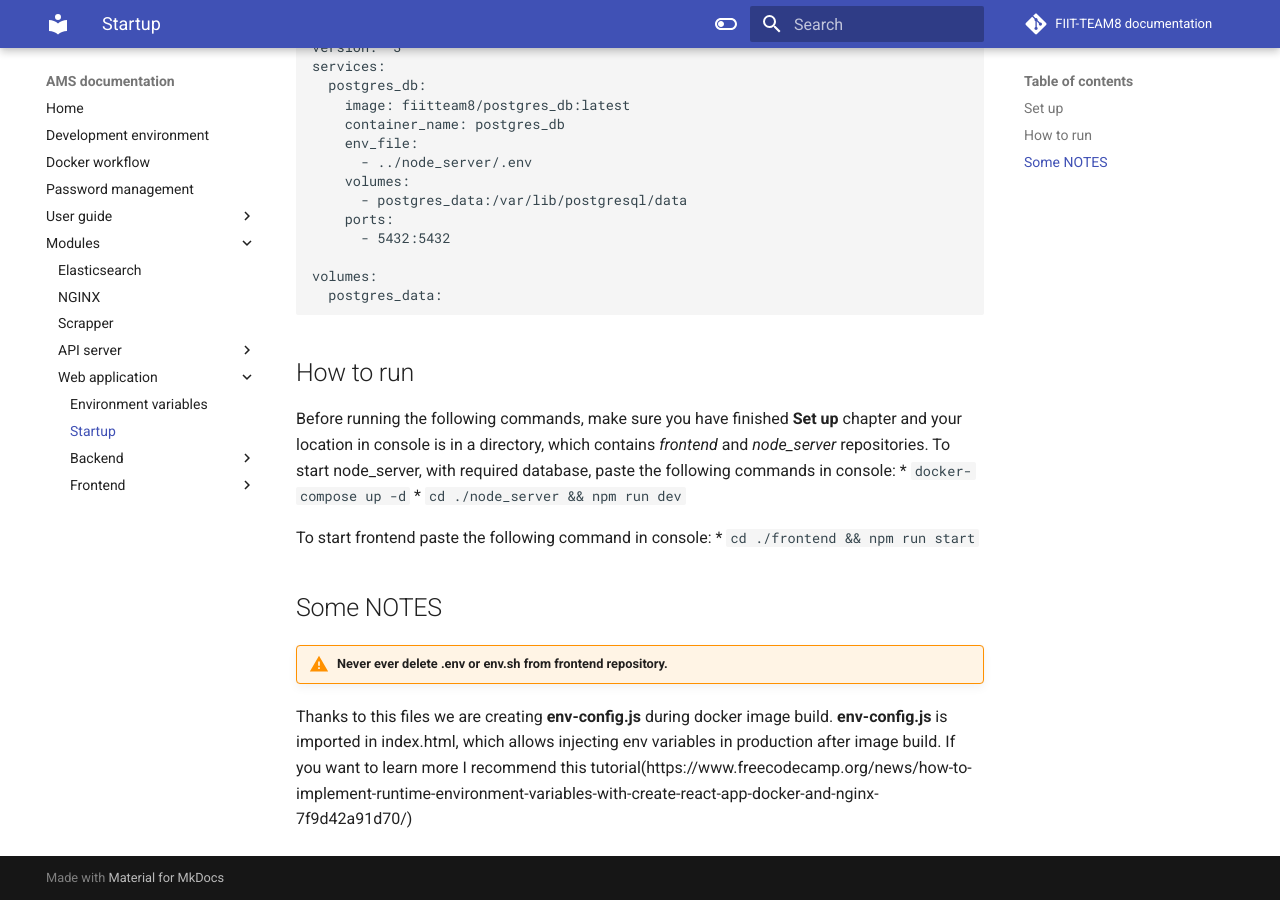
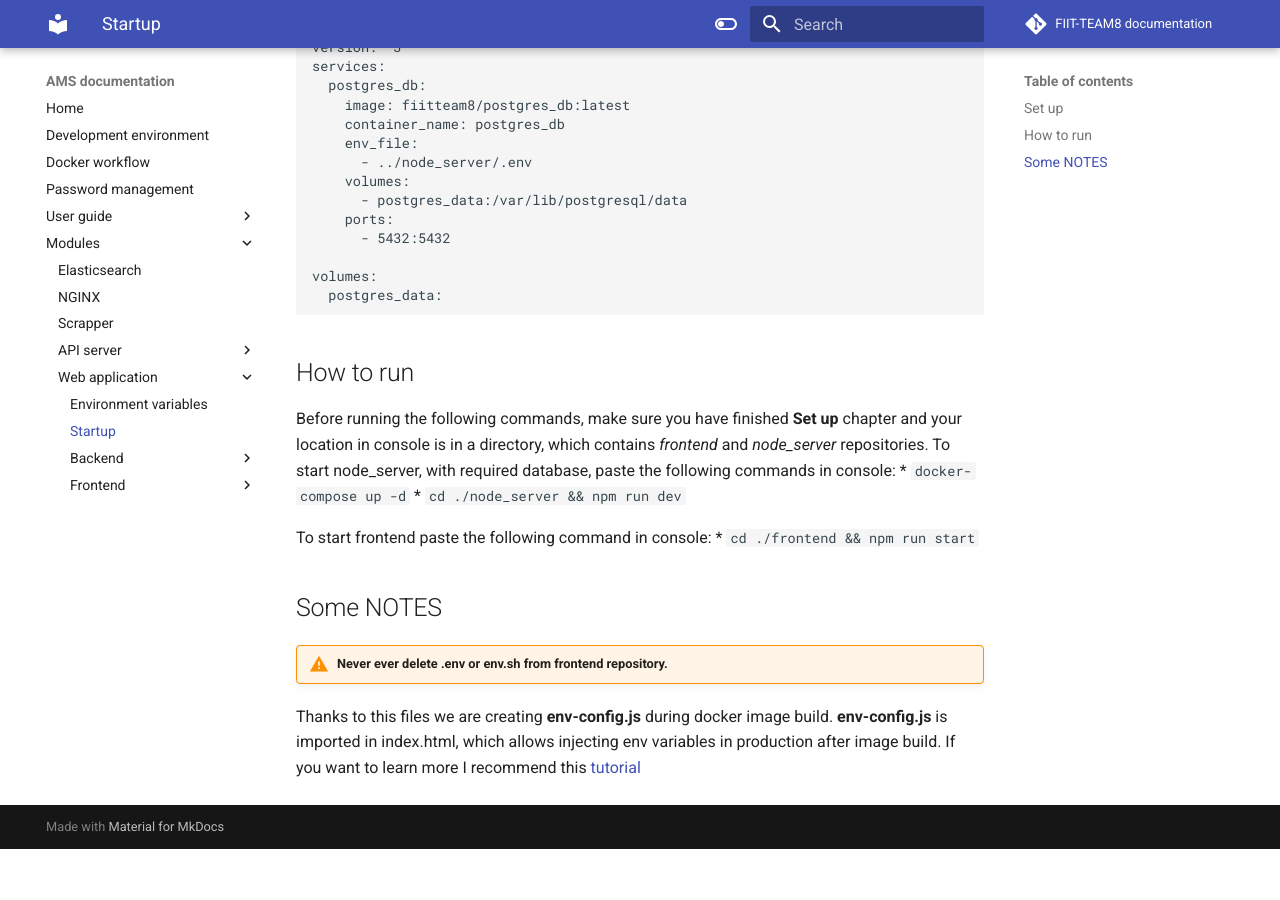
Before and after one commit to FIIT-TEAM8/team_documentation, an MkDocs documentation site: the page built from docs/modules/Web application/startup.md, in a window 1280 px wide and 900 px high, scrolled down 665 px. Built offline with MkDocs 1.6.1 and Material for MkDocs 9.7.7, drawn with Linux system fonts in a browser that asks for light colours; comment, search, counter and statistics services are not loaded; after the commit the page ends 1514 px from its top, so only the background shows below that.

Commit message:
Update startup.md

```diff
--- a/docs/modules/Web application/startup.md
+++ b/docs/modules/Web application/startup.md
@@ -45,4 +45,4 @@ To start frontend paste the following command in console:
 
 !!! warning "Never ever delete **.env** or **env.sh** from frontend repository."
 
-Thanks to this files we are creating **env-config.js** during docker image build. **env-config.js** is imported in index.html, which allows injecting env variables in production after image build. If you want to learn more I recommend this tutorial(https://www.freecodecamp.org/news/how-to-implement-runtime-environment-variables-with-create-react-app-docker-and-nginx-7f9d42a91d70/)
+Thanks to this files we are creating **env-config.js** during docker image build. **env-config.js** is imported in index.html, which allows injecting env variables in production after image build. If you want to learn more I recommend this [tutorial](https://www.freecodecamp.org/news/how-to-implement-runtime-environment-variables-with-create-react-app-docker-and-nginx-7f9d42a91d70/)
```
